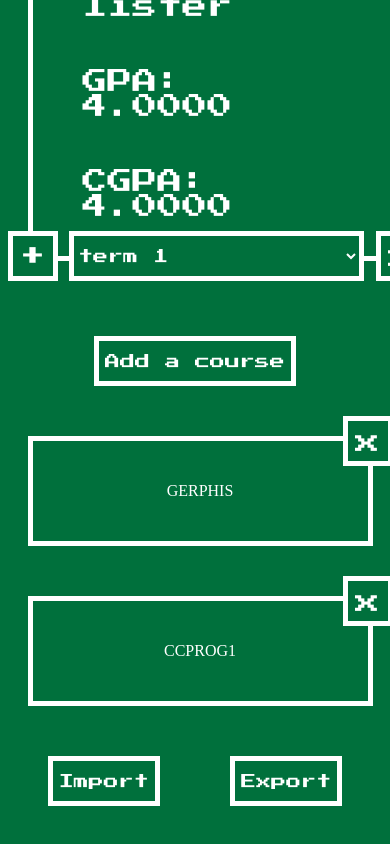
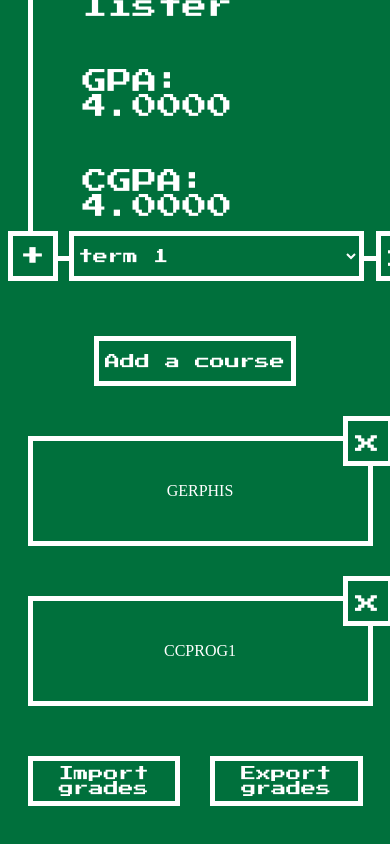
Before and after one commit to enricosebastian/gpa-calculator-ph-next.js, a Next.js app: page / in a window 390 px wide. Shown: the part 349-1193 px from the top of the page. Built offline with nearby package versions, Linux system fonts and the light colour scheme.

Commit message:
Integrated export and importation of grades in mobile site

```diff
--- a/_components/CompactMain/CompactMain.tsx
+++ b/_components/CompactMain/CompactMain.tsx
@@ -11,6 +11,7 @@ import { Calculator } from "@/_types/Calculator";
 import styles from './CompactMain.module.scss';
 import RetroButton from "../RetroButton/RetroButton";
 import {v4 as uuid} from 'uuid';
+import { ExcelSheet } from '@/_types/ExcelSheet';
 
 export default function CompactMain() {
     const {selectedCourses, selectedTermId, setSelectedTermId, university, setUniversity} = useMainContext();
@@ -63,6 +64,56 @@ export default function CompactMain() {
         setSelectedTermId(new_selected_term.id);
     };
 
+    const handleClickImportButton = () => {
+            document.getElementById('import_grades_button')?.click();
+        }
+
+        const handleExportData = async () => {
+            ExcelSheet.export(terms, courses);
+        }
+
+        const handleFileUpload = async () => {
+            const file_uploader = document.querySelector<HTMLInputElement>('#import_grades_button');
+            if (file_uploader === null)
+                return;
+
+            if (file_uploader.files === null)
+                return;
+
+            if (file_uploader.files.length > 1)
+                return;
+
+            const file = file_uploader.files[0];
+            const excel_sheet: ExcelSheet = new ExcelSheet();
+
+            excel_sheet.initialize(file).then((data) => {
+                const [new_terms, new_courses] = excel_sheet.getTermsAndCourses();
+
+                courses.forEach(course => {
+                    deleteCourse(course);
+                });
+
+                terms.forEach(term => {
+                    deleteTerm(term);
+                });
+
+                new_terms.forEach(term => {
+                    addTerm(term);
+                });
+
+                new_courses.forEach(course => {
+                    addCourse(course);
+                });
+
+                if (new_terms.length > 0) {
+                    setSelectedTermId(new_terms[0].id);
+                }
+            }).catch((error) => {
+                alert(error);
+                return;
+            })
+        }
+
 
     return (
         <>
@@ -91,8 +142,9 @@ export default function CompactMain() {
             {retroDivCourses}
 
             <div className={styles.button_area}>
-                <RetroButton onClick={() => handleAddNewCourse()}>Import</RetroButton>
-                <RetroButton onClick={() => handleAddNewCourse()}>Export</RetroButton>
+                <input id='import_grades_button' className='hidden' type='file' accept='.xls,.xlsx' onChange={handleFileUpload}></input>
+                <RetroButton  onClick={handleClickImportButton} title='File support is limited to only .xls and .xlsx types!'>Import grades</RetroButton>
+                <RetroButton onClick={handleExportData}>Export grades</RetroButton>
             </div>
         </>
     );
```
